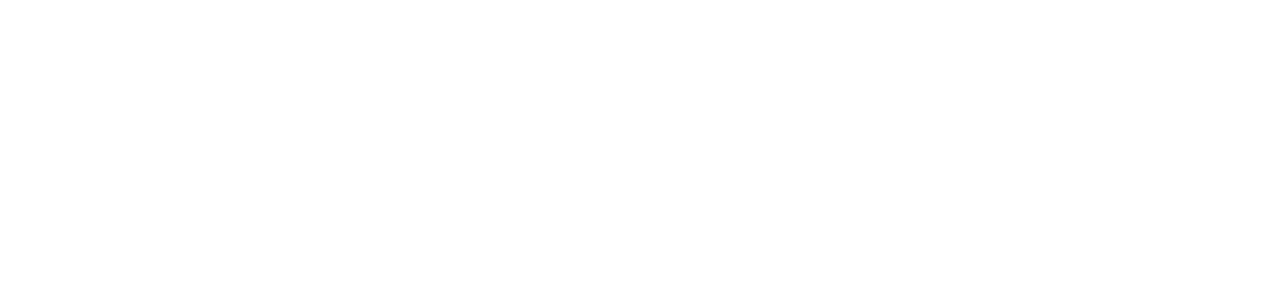
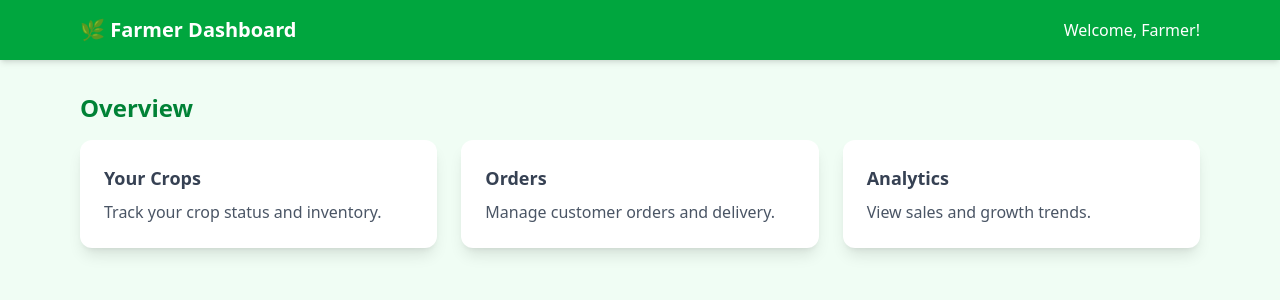
Before and after one commit to uwingabirejoselyne/agriTracker, a React (Vite) app in the folder frontend/: page /dashboard in a window 1280 px wide. Before the commit this address had no page. Shown: the top 300 px of the page. Built offline with nearby package versions, Linux system fonts and the light colour scheme.

Commit message:
created dashboard page

```diff
--- a/frontend/src/App.jsx
+++ b/frontend/src/App.jsx
@@ -2,14 +2,15 @@
 import { Routes,Route } from 'react-router-dom'
 import Login from './pages/Login'
 import Signup from './pages/Signup'
+import Dashboard from './pages/Dashboard'
 
 function App() {
   return (
     <Routes>
       <Route path='/' element={<Login/>}/>
       <Route path='/signup' element={<Signup/>}/>
+      <Route path='/dashboard' element={<Dashboard/>}/>
     </Routes>
-
   )
 }
 
--- a/frontend/src/pages/Dashboard.jsx
+++ b/frontend/src/pages/Dashboard.jsx
@@ -1,11 +1,39 @@
 import React from 'react';
 
 const Dashboard = () => {
+  const user = JSON.parse(localStorage.getItem('user'));
+
   return (
-    <div>
+    <div className="min-h-screen bg-green-50">
+      <header className="bg-green-600 text-white py-4 shadow-md">
+        <div className="max-w-6xl mx-auto px-4 flex justify-between items-center">
+          <h1 className="text-xl font-bold">🌿 Farmer Dashboard</h1>
+          <div>Welcome, {user?.name || 'Farmer'}!</div>
+        </div>
+      </header>
 
+      <main className="max-w-6xl mx-auto px-4 py-8">
+        <h2 className="text-2xl font-semibold text-green-700 mb-4">Overview</h2>
+
+        <div className="grid grid-cols-1 md:grid-cols-3 gap-6">
+          <div className="bg-white p-6 rounded-xl shadow-lg">
+            <h3 className="text-lg font-semibold text-gray-700 mb-2">Your Crops</h3>
+            <p className="text-gray-600">Track your crop status and inventory.</p>
+          </div>
+
+          <div className="bg-white p-6 rounded-xl shadow-lg">
+            <h3 className="text-lg font-semibold text-gray-700 mb-2">Orders</h3>
+            <p className="text-gray-600">Manage customer orders and delivery.</p>
+          </div>
+
+          <div className="bg-white p-6 rounded-xl shadow-lg">
+            <h3 className="text-lg font-semibold text-gray-700 mb-2">Analytics</h3>
+            <p className="text-gray-600">View sales and growth trends.</p>
+          </div>
+        </div>
+      </main>
     </div>
   );
-}
+};
 
 export default Dashboard;
```
